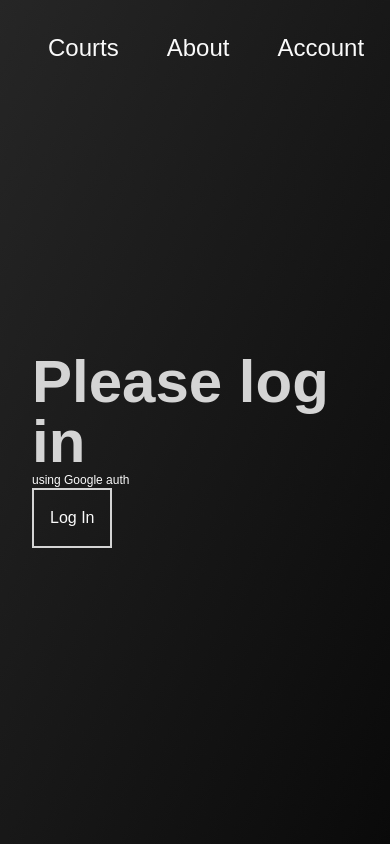
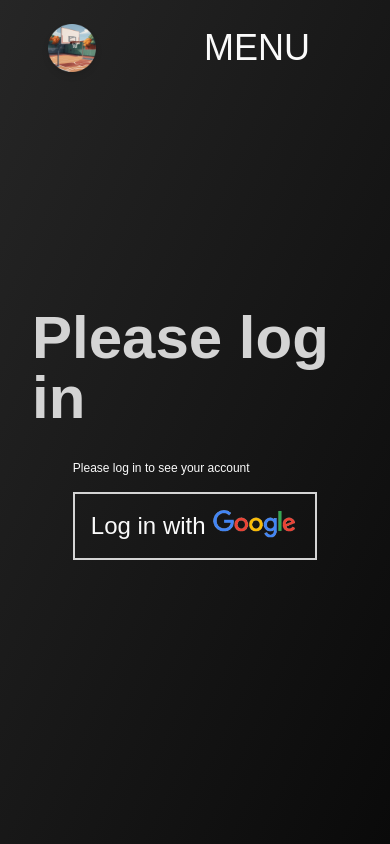
Before and after one commit to RobFrontend/HoopHaven, a Next.js app: page /login in a window 390 px wide. Built offline with nearby package versions, Linux system fonts and the light colour scheme; no server answers; a web font is replaced by a local one.

Commit message:
next auth

```diff
--- /dev/null
+++ b/app/components/Avatar.js
@@ -0,0 +1,10 @@
+import { auth } from "../lib/auth";
+
+async function Avatar() {
+  const session = await auth();
+  const avatar = session?.user?.image;
+  if (!avatar) return null;
+  return <img className="rounded-full" src={avatar} alt="your avatar" />;
+}
+
+export default Avatar;
--- a/app/components/Header.js
+++ b/app/components/Header.js
@@ -1,17 +1,20 @@
-"use client";
-
-import Headroom from "react-headroom";
 import Logo from "./Logo";
 import Navigation from "./Navigation";
+import HeadroomHeader from "./HeadroomHeader";
+import MobileNavigation from "./MobileNavigation";
+import Avatar from "./Avatar";
 
 function Header() {
   return (
-    <Headroom>
+    <HeadroomHeader>
       <header className="flex justify-between items-center  px-12  h-24">
         <Logo />
         <Navigation />
+        <MobileNavigation>
+          <Avatar />
+        </MobileNavigation>
       </header>
-    </Headroom>
+    </HeadroomHeader>
   );
 }
 
--- /dev/null
+++ b/app/components/HeadroomHeader.js
@@ -0,0 +1,8 @@
+"use client";
+import Headroom from "react-headroom";
+
+function HeadroomHeader({ children }) {
+  return <Headroom>{children}</Headroom>;
+}
+
+export default HeadroomHeader;
--- /dev/null
+++ b/app/components/MobileNavigation.js
@@ -0,0 +1,59 @@
+"use client";
+import Link from "next/link";
+
+import { useState } from "react";
+
+function MobileNavigation({ children }) {
+  const [isOn, setIsOn] = useState(false);
+
+  return (
+    <nav className="text-4xl font-light text-neutral-50 cursor-pointer z-50 sm:hidden">
+      <div className="flex items-center gap-2">
+        <button className="cursor-pointer" onClick={() => setIsOn(!isOn)}>
+          MENU
+        </button>
+        <Link
+          className="hover:opacity-80 transition duration-300 h-6 w-6 self-start"
+          href="/account"
+        >
+          {children}
+        </Link>
+      </div>
+      {isOn && (
+        <ul
+          className="absolute top-0 left-0 h-screen w-full grid gap-10 justify-end content-start p-4  bg-neutral-800/95"
+          onClick={() => setIsOn(!isOn)}
+        >
+          <Link
+            className="hover:opacity-80 transition duration-300 max-md:text-2xl"
+            href="/"
+          >
+            Home
+          </Link>
+          <Link
+            className="hover:opacity-80 transition duration-300 max-md:text-2xl"
+            href="/courts"
+          >
+            Courts
+          </Link>
+          <Link
+            className="hover:opacity-80 transition duration-300 max-md:text-2xl"
+            href="/about"
+          >
+            About
+          </Link>
+          <div className="flex gap-2 items-center">
+            <Link
+              className="hover:opacity-80 transition duration-300 max-md:text-2xl"
+              href="/account"
+            >
+              Account
+            </Link>
+          </div>
+        </ul>
+      )}
+    </nav>
+  );
+}
+
+export default MobileNavigation;
--- a/app/components/Navigation.js
+++ b/app/components/Navigation.js
@@ -1,33 +1,42 @@
 import Link from "next/link";
+import Avatar from "./Avatar";
 
 function Navigation() {
   return (
-    <nav className="text-4xl font-light text-neutral-50 cursor-pointer z-50">
+    <nav className="text-4xl font-light text-neutral-50 cursor-pointer z-50 max-sm:hidden md:block">
       <ul className="flex gap-12">
         <Link
-          className="hover:opacity-80 transition duration-300 max-sm:hidden md:block"
+          className="hover:opacity-80 transition duration-300 max-md:text-2xl"
           href="/"
         >
           Home
         </Link>
         <Link
-          className="hover:opacity-80 transition duration-300 max-sm:text-2xl"
+          className="hover:opacity-80 transition duration-300 max-md:text-2xl"
           href="/courts"
         >
           Courts
         </Link>
         <Link
-          className="hover:opacity-80 transition duration-300 max-sm:text-2xl"
+          className="hover:opacity-80 transition duration-300 max-md:text-2xl"
           href="/about"
         >
           About
         </Link>
-        <Link
-          className="hover:opacity-80 transition duration-300 max-sm:text-2xl"
-          href="/account"
-        >
-          Account
-        </Link>
+        <div className="flex gap-2 items-center">
+          <Link
+            className="hover:opacity-80 transition duration-300 max-md:text-2xl"
+            href="/account"
+          >
+            Account
+          </Link>
+          <Link
+            className="hover:opacity-80 transition duration-300 h-6 w-6 self-start"
+            href="/account"
+          >
+            <Avatar />
+          </Link>
+        </div>
       </ul>
     </nav>
   );
--- a/app/components/SignInBtn.js
+++ b/app/components/SignInBtn.js
@@ -1,9 +1,19 @@
+import Image from "next/image";
+import GoogleLogoImg from "@/public/googleLogo.png";
 import { signInAction } from "../lib/actions";
 
 function SignInBtn() {
   return (
     <form action={signInAction}>
-      <button className=" border-neutral-300 border-2 p-4">Log In</button>
+      <button className=" border-neutral-300 border-2 p-4 flex items-center gap-1 hover:-translate-y-[4px] active:-translate-y-[2px] active:shadow-neutral-300/10 active:shadow-lg transition-all duration-300">
+        <p className="text-2xl">Log in with </p>
+        <Image
+          src={GoogleLogoImg}
+          quality={100}
+          className="max-h-7 w-auto self-start"
+          alt="google logo"
+        />
+      </button>
     </form>
   );
 }
--- a/app/components/SignOutBtn.js
+++ b/app/components/SignOutBtn.js
@@ -3,7 +3,9 @@ import { signOutAction } from "../lib/actions";
 function SignOutBtn() {
   return (
     <form action={signOutAction}>
-      <button className=" border-neutral-300 border-2 p-4">Log Out</button>
+      <button className=" border-neutral-300 border-2 p-4 hover:-translate-y-[4px] active:-translate-y-[2px] active:shadow-neutral-300/10 active:shadow-lg transition-all duration-300">
+        <p className="text-2xl">Sign out</p>
+      </button>
     </form>
   );
 }
--- a/app/login/page.js
+++ b/app/login/page.js
@@ -11,10 +11,12 @@ function page() {
         <h1 className="text-neutral-300 max-sm:text-6xl max-md:text-7xl">
           Please log in
         </h1>
-        <p className="text-lg max-sm:text-xs max-md:text-sm">
-          using Google auth
-        </p>
-        <SignInBtn />
+        <div className="grid justify-center p-8 gap-4">
+          <p className="text-lg max-sm:text-xs max-md:text-sm">
+            Please log in to see your account
+          </p>
+          <SignInBtn />
+        </div>
       </div>
     </div>
   );
--- a/app/styles/globals.css
+++ b/app/styles/globals.css
@@ -54,7 +54,9 @@
     }
   }
 }
-* {
+*,
+*::after,
+*::before {
   padding: 0;
   margin: 0;
   box-sizing: border-box;
```
Also changed, not shown: public/googleLogo.png (added).
